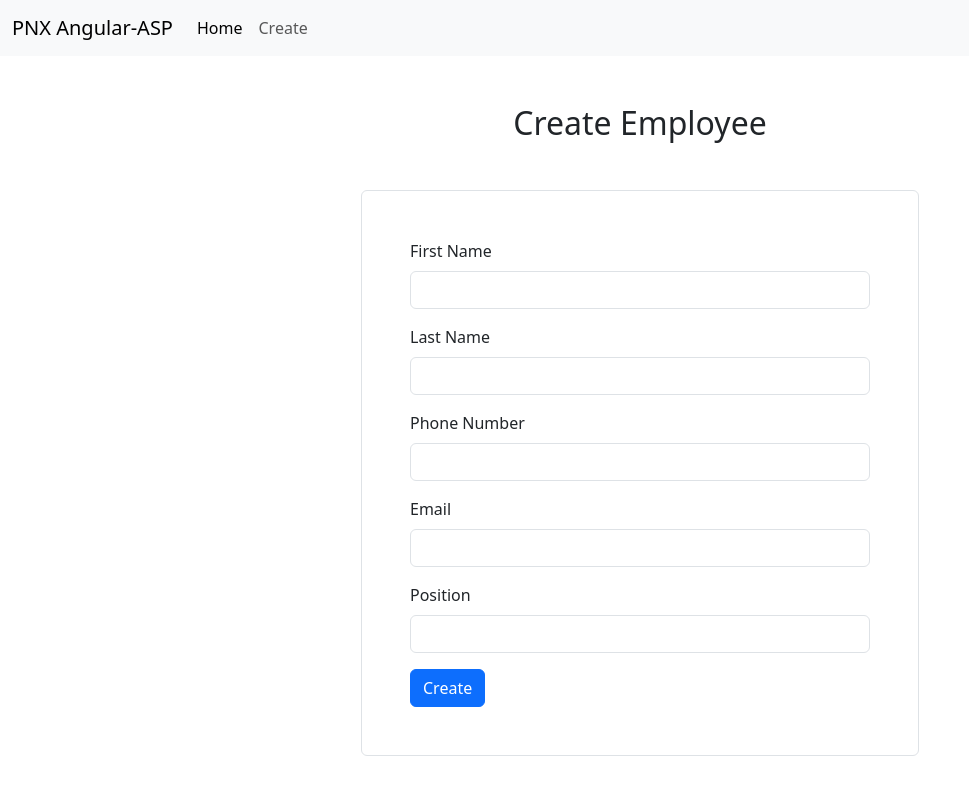
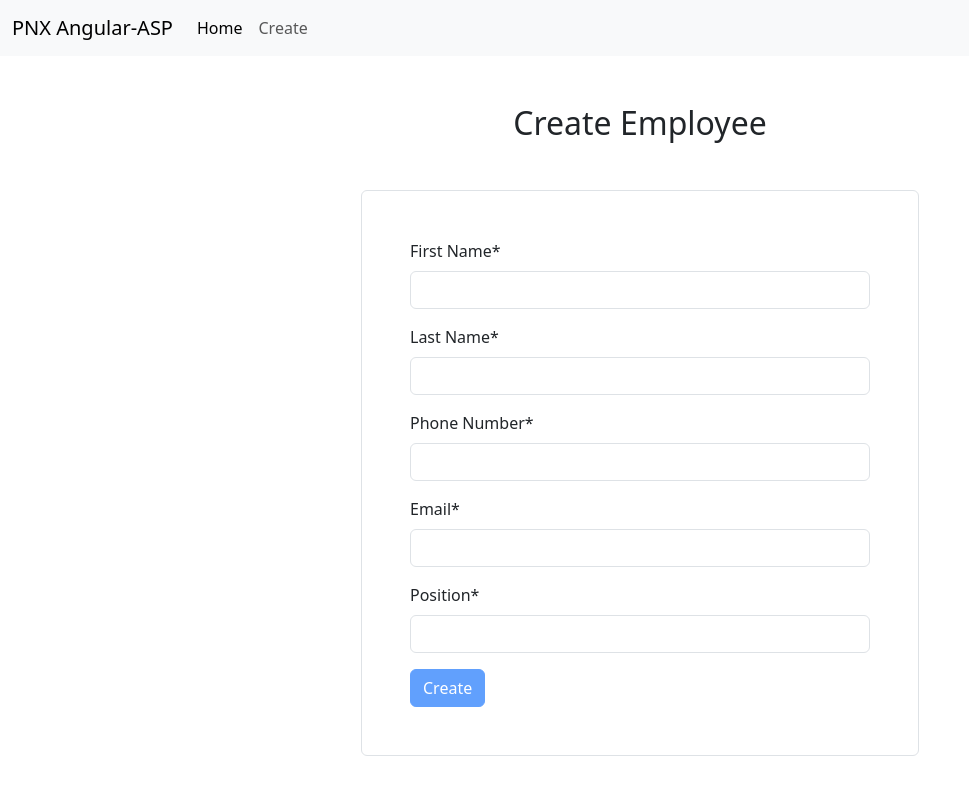
Before and after one commit to jstruchlak/Employee-Managment-UI, an Angular app in the folder EmployeeMangment/: page /create in a window 1280 px wide. Shown: the top 794 px of the page, without its empty margins (0-969 px from the left). Built offline with nearby package versions, Linux system fonts and the light colour scheme.

Commit message:
Form Validation using template reference and *ngIf

```diff
--- a/EmployeeMangment/src/components/employee-form/employee-form.component.html
+++ b/EmployeeMangment/src/components/employee-form/employee-form.component.html
@@ -1,33 +1,66 @@
 <h2 class="text-center my-5">{{isEditing? 'Edit' : 'Create'}} Employee</h2>
 
-<div *ngIf="errorMessage != ''">
+<div class="text-danger text-center" *ngIf="errorMessage != ''">
     {{errorMessage}}
 </div>
 
-<form class="border rounded w-50 p-5 mb-5 mx-auto" (ngSubmit)="onSubmit()">
+<form *ngIf="errorMessage === ''" #employeeForm="ngForm" class="border rounded w-50 p-5 mb-5 mx-auto"
+    (ngSubmit)="onSubmit()">
 
     <div class="mb-3">
-        <label class="form-label">First Name</label>
-        <!--  2 way data binding [()] -->
-        <input class="form-control" type="text" name="firstname" [(ngModel)]="employee.firstName" />
+        <label class="form-label">First Name*</label>
+        <!-- 2 way data binding - [()] -->
+        <!-- template reference - #firstName -->
+        <input required #firstName="ngModel" class="form-control" type="text" name="firstname"
+            [(ngModel)]="employee.firstName" />
+        <!-- validation -->
+        <div *ngIf="firstName.invalid && (firstName.touched || firstName.dirty)">
+            <div class="text-danger" *ngIf="firstName.errors?.['required']">First Name is Required</div>
+        </div>
+
     </div>
     <div class="mb-3">
-        <label class="form-label">Last Name</label>
-        <input class="form-control" type="text" name="lastname" [(ngModel)]="employee.lastName" />
+        <label class="form-label">Last Name*</label>
+        <input required #lastName="ngModel" class="form-control" type="text" name="lastname"
+            [(ngModel)]="employee.lastName" />
+
+        <div *ngIf="lastName.invalid && (lastName.touched || lastName.dirty)">
+            <div class="text-danger" *ngIf="lastName.errors?.['required']">Last Name is Required</div>
+        </div>
+
     </div>
     <div class="mb-3">
-        <label class="form-label">Phone Number</label>
-        <input class="form-control" type="phone" name="phone" [(ngModel)]="employee.phone">
+        <label class="form-label">Phone Number*</label>
+        <input required #phone="ngModel" class="form-control" type="phone" name="phone" [(ngModel)]="employee.phone">
+
+        <div *ngIf="phone.invalid && (phone.touched || phone.dirty)">
+            <div class="text-danger" *ngIf="phone.errors?.['required']">Phone Number is Required</div>
+        </div>
+
     </div>
     <div class="mb-3">
-        <label class="form-label">Email</label>
-        <input class="form-control" type="email" name="email" [(ngModel)]="employee.email">
+        <label class="form-label">Email*</label>
+        <input required email #email="ngModel" class="form-control" type="email" name="email"
+            [(ngModel)]="employee.email">
+
+        <div *ngIf="email.invalid && (email.touched || email.dirty)">
+            <div class="text-danger" *ngIf="email.errors?.['required']">Email is Required</div>
+            <div class="text-danger" *ngIf="email.errors?.['email']">Email is Invalid</div>
+        </div>
+
     </div>
     <div class="mb-3">
-        <label class="form-label">Position</label>
-        <input class="form-control" type="text" name="position" [(ngModel)]="employee.position">
+        <label class="form-label">Position*</label>
+        <input required #position="ngModel" class="form-control" type="text" name="position"
+            [(ngModel)]="employee.position">
+
+        <div *ngIf="position.invalid && (position.touched || position.dirty)">
+            <div class="text-danger" *ngIf="position.errors?.['required']">Position is Required</div>
+        </div>
+
     </div>
 
-    <button class="btn btn-primary" type="submit">{{isEditing? 'Update' : 'Create'}}</button>
+    <button class="btn btn-primary" type="submit" [disabled]="employeeForm.invalid">{{isEditing? 'Update' :
+        'Create'}}</button>
 
 </form>
```
Also changed, not shown: EmployeeMangment/src/app/app.component.ts (line endings or trailing spaces).
